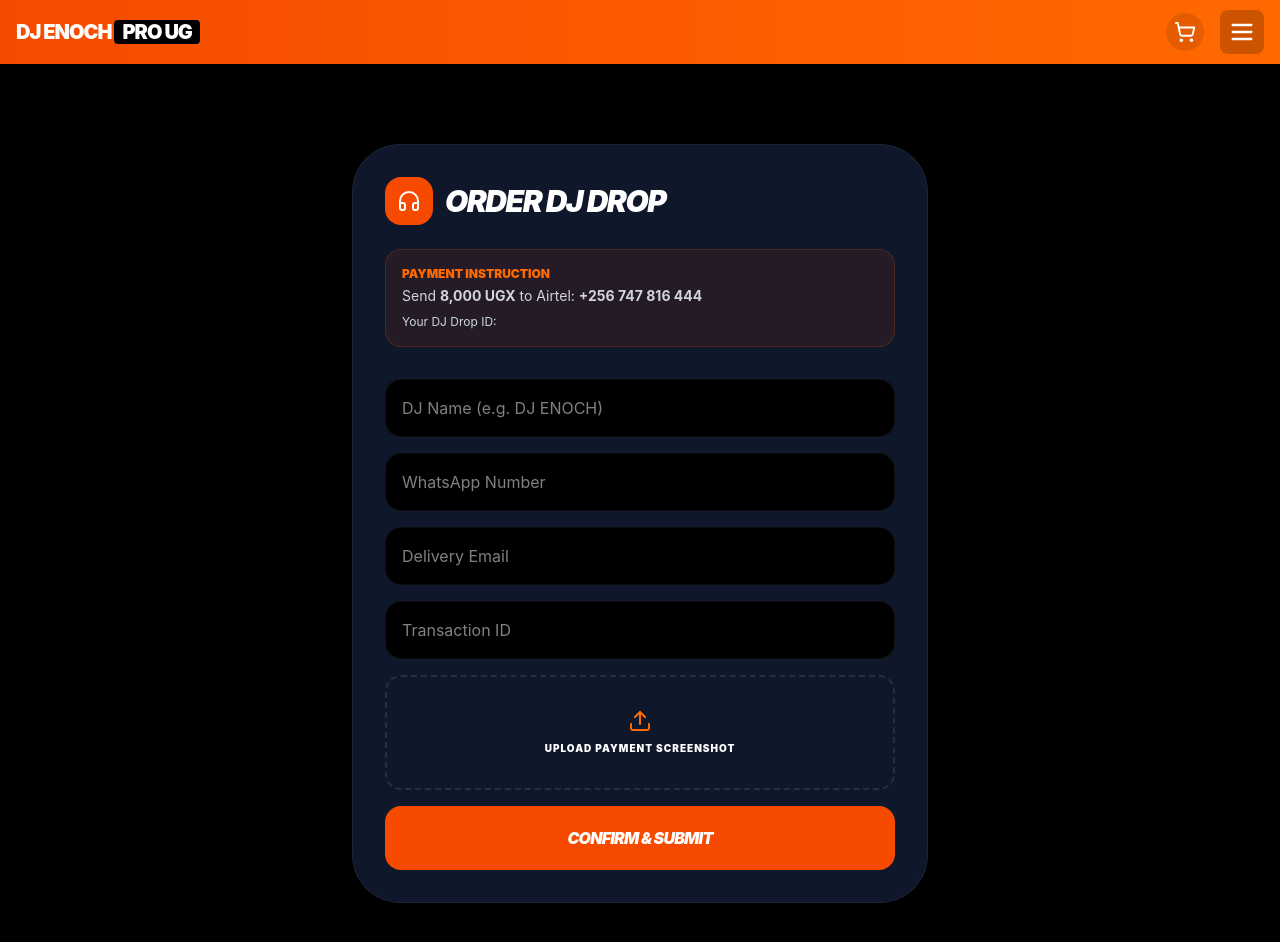
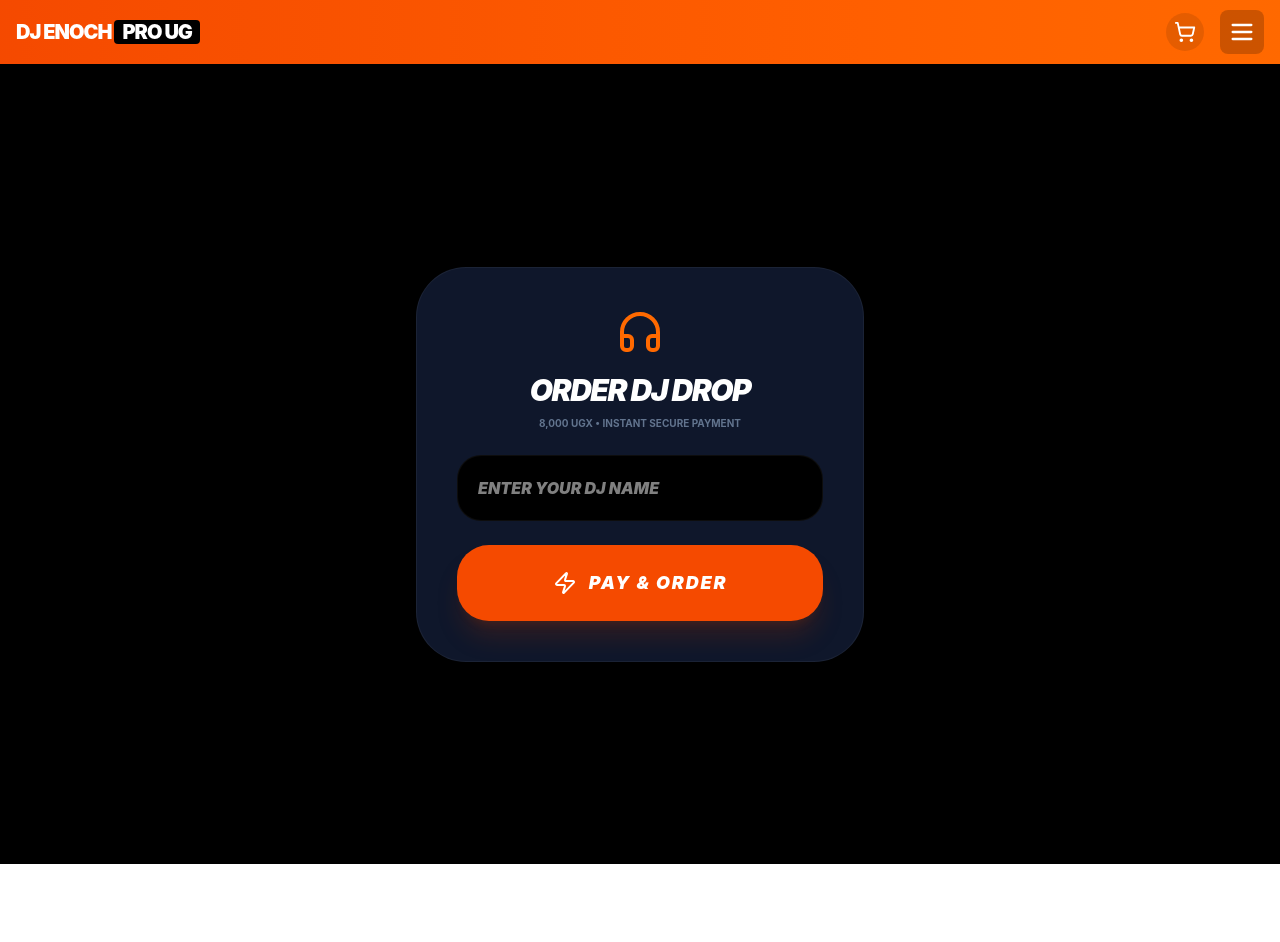
Before and after one commit to primerceug256/Businesswebsitefordjenoch, a React (Vite) app: page /dj-drops in a window 1280 px wide. Shown: the top 942 px of the page. After the commit the page ends 864 px from the top, so only its background shows below. Built offline with nearby package versions, Linux system fonts and the light colour scheme.

Commit message:
Update DJDropOrder.tsx

```diff
--- a/src/app/pages/DJDropOrder.tsx
+++ b/src/app/pages/DJDropOrder.tsx
@@ -2,83 +2,56 @@ import { useState } from 'react';
 import { useAuth } from '../context/AuthContext';
 import { useNavigate } from 'react-router';
 import { projectId, publicAnonKey } from '/utils/supabase/info';
-import { Send, Upload, Headphones, ShieldAlert } from 'lucide-react';
+import { Headphones, Zap, Loader2 } from 'lucide-react';
 
 export default function DJDropOrder() {
   const { user } = useAuth();
-  const navigate = useNavigate();
-  const [fd, setFd] = useState({ djName: '', contact: '', email: '', transactionId: '' });
-  const [proof, setProof] = useState<File | null>(null);
+  const [djName, setDjName] = useState("");
   const [loading, setLoading] = useState(false);
 
-  const handleSubmit = async (e: React.FormEvent) => {
+  const handleOrder = async (e: any) => {
     e.preventDefault();
-    if (!user) return navigate('/login');
-    if (!proof) return alert("Please upload payment screenshot!");
+    if(!user) return alert("Login First");
+    setLoading(true);
 
-    setLoading(true);
-    try {
-      const body = new FormData();
-      body.append("userId", user.id);
-      body.append("userCode", user.code || user.id);
-      body.append("djName", fd.djName);
-      body.append("contact", fd.contact);
-      body.append("email", fd.email);
-      body.append("transactionId", fd.transactionId);
-      body.append("proof", proof);
+    const res = await fetch(`https://${projectId}.supabase.co/functions/v1/make-server-98d801c7/payments/initiate-pesapal`, {
+      method: 'POST',
+      headers: { 'Content-Type': 'application/json', 'Authorization': `Bearer ${publicAnonKey}` },
+      body: JSON.stringify({
+        orderId: `DROP-${Date.now()}`,
+        total: 8000,
+        email: user.email,
+        name: user.name || "DJ",
+        userId: user.id,
+        items: [{ name: `DJ Drop: ${djName}`, price: 8000 }]
+      })
+    });
 
-      const response = await fetch(`https://${projectId}.supabase.co/functions/v1/make-98d801c7-music/drops/order`, {
-        method: 'POST',
-        headers: { 'Authorization': `Bearer ${publicAnonKey}` },
-        body: body
-      });
-
-      if (response.ok) {
-        alert("Order Received! Checking payment now.");
-        navigate('/my-library');
-      } else {
-        alert("Submission failed. Try again.");
-      }
-    } catch (err) {
-      alert("Network error. Check your connection.");
-    } finally {
-      setLoading(false);
-    }
+    const data = await res.json();
+    if(data.redirect_url) window.location.href = data.redirect_url;
+    else { alert("Payment Error"); setLoading(false); }
   };
 
   return (
-    <div className="min-h-screen bg-black text-white py-20 px-4">
-      <div className="max-w-xl mx-auto bg-slate-900 p-8 rounded-[48px] border border-white/5 shadow-2xl">
-        <div className="flex items-center gap-3 mb-6">
-          <div className="bg-orange-600 p-3 rounded-2xl"><Headphones /></div>
-          <h1 className="text-3xl font-black uppercase italic tracking-tighter text-white">Order DJ Drop</h1>
+    <div className="min-h-screen bg-black text-white p-6 flex items-center justify-center">
+      <form onSubmit={handleOrder} className="max-w-md w-full bg-slate-900 p-10 rounded-[50px] border border-white/5 space-y-6 shadow-2xl">
+        <div className="text-center">
+            <Headphones className="mx-auto text-orange-500 mb-4" size={48}/>
+            <h1 className="text-3xl font-black uppercase italic tracking-tighter">Order DJ Drop</h1>
+            <p className="text-[10px] text-slate-500 font-bold uppercase mt-2">8,000 UGX • Instant Secure Payment</p>
         </div>
 
-        <div className="bg-orange-600/10 border border-orange-600/20 p-4 rounded-2xl mb-8">
-            <p className="text-xs text-orange-500 font-black uppercase mb-1">Payment Instruction</p>
-            <p className="text-sm text-gray-300">Send <b>8,000 UGX</b> to Airtel: <b>+256 747 816 444</b></p>
-            <p className="text-xs text-slate-300 mt-2">Your DJ Drop ID: <span className="font-mono text-white">{user?.code || user?.id}</span></p>
-        </div>
+        <input
+            placeholder="ENTER YOUR DJ NAME"
+            className="w-full bg-black p-5 rounded-3xl border border-white/5 outline-none focus:border-orange-500 font-black italic uppercase"
+            onChange={e => setDjName(e.target.value)}
+            required
+        />
 
-        <form onSubmit={handleSubmit} className="space-y-4">
-          <input placeholder="DJ Name (e.g. DJ ENOCH)" className="w-full bg-black p-4 rounded-2xl border border-white/5 outline-none focus:border-orange-500" onChange={e => setFd({...fd, djName: e.target.value})} required />
-          <input placeholder="WhatsApp Number" className="w-full bg-black p-4 rounded-2xl border border-white/5 outline-none focus:border-orange-500" onChange={e => setFd({...fd, contact: e.target.value})} required />
-          <input placeholder="Delivery Email" type="email" className="w-full bg-black p-4 rounded-2xl border border-white/5 outline-none focus:border-orange-500" onChange={e => setFd({...fd, email: e.target.value})} required />
-          <input placeholder="Transaction ID" className="w-full bg-black p-4 rounded-2xl border border-white/5 outline-none focus:border-orange-500" onChange={e => setFd({...fd, transactionId: e.target.value})} required />
-
-          <div className="border-2 border-dashed border-white/10 p-8 rounded-2xl text-center hover:border-orange-500 transition-all cursor-pointer">
-            <input type="file" id="proof" className="hidden" onChange={e => setProof(e.target.files?.[0] || null)} required />
-            <label htmlFor="proof" className="cursor-pointer">
-              <Upload className="mx-auto mb-2 text-orange-500" />
-              <p className="text-[10px] font-black uppercase tracking-widest">{proof ? proof.name : "Upload Payment Screenshot"}</p>
-            </label>
-          </div>
-
-          <button disabled={loading} className="w-full bg-orange-600 py-5 rounded-2xl font-black uppercase italic tracking-tighter hover:bg-orange-700 transition-all">
-            {loading ? "Processing Order..." : "Confirm & Submit"}
-          </button>
-        </form>
-      </div>
+        <button disabled={loading} className="w-full bg-orange-600 py-6 rounded-[32px] font-black uppercase italic tracking-widest text-lg hover:bg-orange-500 transition-all flex items-center justify-center gap-3 shadow-xl shadow-orange-900/30">
+          {loading ? <Loader2 className="animate-spin"/> : <><Zap/> Pay & Order</>}
+        </button>
+      </form>
     </div>
   );
 }
```
